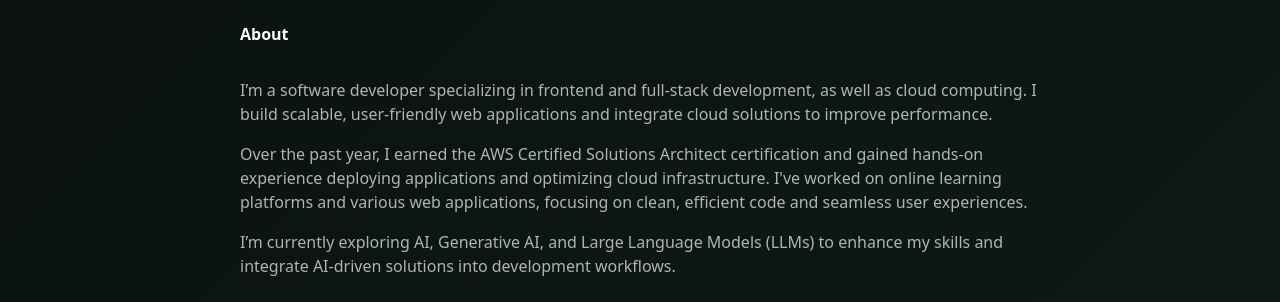
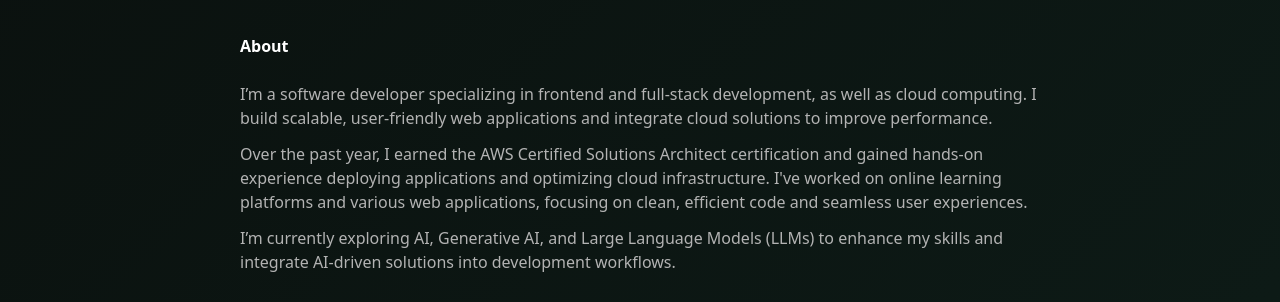
Before and after one commit to mimi030/mimi030.github.io, a plain HTML site: page index.html in a window 1280 px wide. Shown: the part 498-800 px from the top of the page. Drawn offline with nearby package versions, Linux system fonts and the light colour scheme.

Commit message:
Update about style

```diff
--- a/css/styles.css
+++ b/css/styles.css
@@ -99,11 +99,6 @@ html {
     scroll-behavior: smooth;
 }
 
-/* Custom about styles */
-.custom-about p {
-    padding: 1vh 0px;
-}
-
 /* Custom card styles */
 .custom-card {
     background-color: rgba(16, 37, 31, 0.5);
--- a/index.html
+++ b/index.html
@@ -68,14 +68,14 @@
 
         <div class="max-w-6xl sm:max-w-4xl md:max-w-4xl sm:px-0 md:px-12 mx-auto mt-12">
             <h2 class="text-1xl font-bold text-white">About</h2>
-            <div class="mt-6 text-md text-gray-600 custom-about">
-                <p>
+            <div class="mt-6 text-md text-gray-600">
+                <p class="my-3">
                 I’m a software developer specializing in <b>frontend and full-stack development, as well as cloud computing</b>. I build scalable, user-friendly web applications and integrate cloud solutions to improve performance.
                 </p>
-                <p>
+                <p class="my-3">
                 Over the past year, I earned the <b>AWS Certified Solutions Architect certification</b> and gained hands-on experience deploying applications and optimizing cloud infrastructure. I've worked on online learning platforms and various web applications, focusing on clean, efficient code and seamless user experiences.
                 </p>
-                <p>
+                <p class="my-3">
                 I’m currently exploring AI, Generative AI, and Large Language Models (LLMs) to enhance my skills and integrate AI-driven solutions into development workflows.
                 </p>
             </div>
```
